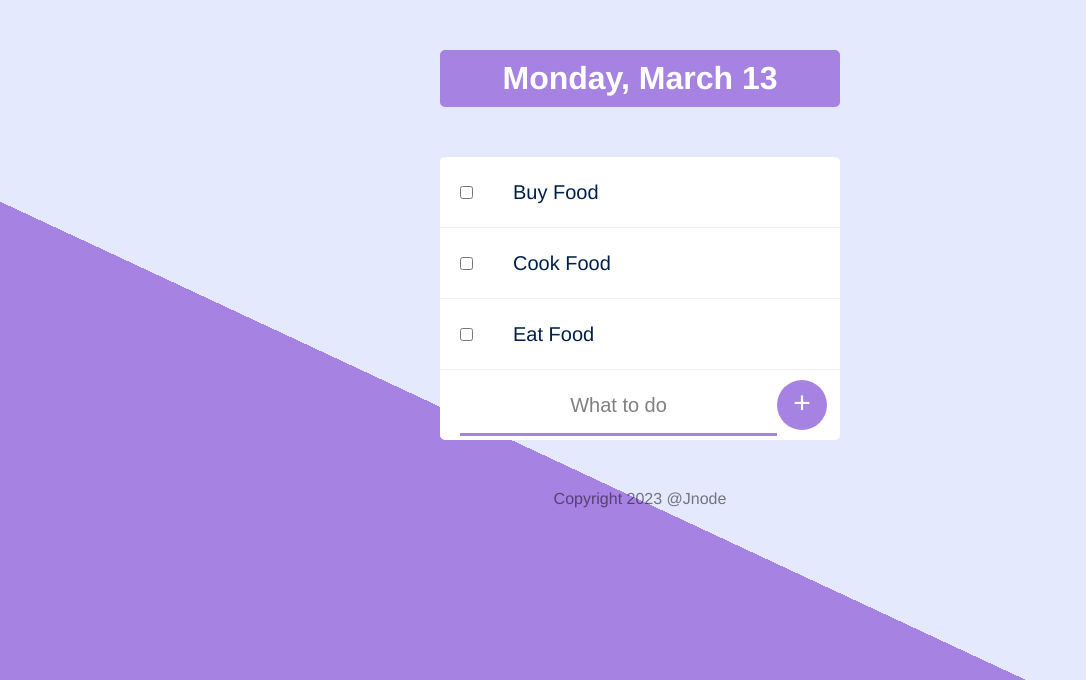
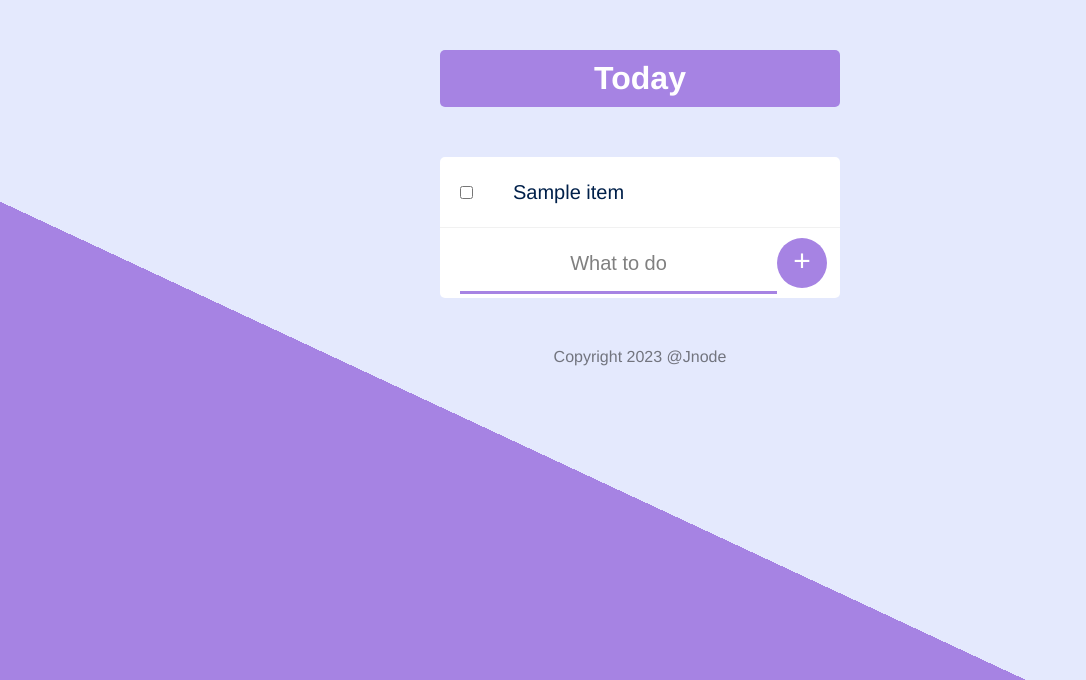
Before and after one commit to Ajay-Kr/todonode, a Node server app: page / in a window 1280 px wide. Shown: the top 680 px of the page, without its empty margins (0-1086 px from the left). Run offline with Node 20, Linux system fonts and the light colour scheme; tables that the repository leaves empty hold one stand-in row (values such as "Sample post"); some libraries are stand-ins or nearby versions.

Commit message:
Added MongoDB datase

```diff
--- a/index.js
+++ b/index.js
@@ -1,5 +1,7 @@
 const express = require('express');
 const bodyParser = require('body-parser');
+const mongoose = require('mongoose');
+const _ = require('lodash');
 const date = require(__dirname+'/date.js');
 
 const app = express();
@@ -8,40 +10,200 @@ app.use(express.static("public"));
 
 app.set('view engine', 'ejs');
 
-const items = ['Buy Food', 'Cook Food', 'Eat Food'];
-const workItems = [];
+const itemsArray = [];
+
+// mongoose
+main().catch(err => console.log(err));
+
+async function main() {
+  await mongoose.connect('mongodb://127.0.0.1:27017/todolistDB')
+    .then(() => { "Connected to DB..." })
+    .catch((err) => console.log(err));
+
+  // const itemsSchema = {
+  //   name: String,
+  // };
+
+  // const Item = mongoose.model("Item", itemsSchema);
+
+  // const item1 = new Item({
+  //   name: "New task"
+  // });
+  // const item2 = new Item({
+  //   name: "Hit the + button to add new item."
+  // });
+  // const item3 = new Item({
+  //   name: "<-- Hit this to delete an item"
+  // });
+  // const defaultItems = [item1, item2, item3];
+
+  // Item.insertMany(defaultItems)
+  //   .then(() => console.log("Successfully saved default items to DB."))
+  //   .catch((err) => console.log(err));
+
+  // Item.find()
+  //   .then((foundItems) => {
+  //     foundItems.forEach((item) => console.log(item))
+  //   })
+  //   .catch((err) => console.log(err));
+
+  // mongoose.connection.close();
+}
+
+const itemsSchema = {
+    name: String,
+  };
+
+const Item = mongoose.model("Item", itemsSchema);
+
+const item1 = new Item({
+    name: "New task"
+  });
+const item2 = new Item({
+  name: "Hit the + button to add new item."
+});
+const item3 = new Item({
+  name: "<-- Hit this to delete an item"
+});
+const defaultItems = [item1, item2, item3];
+
+const listScheme = {
+  name: String,
+  items: [itemsSchema]
+};
+const List = mongoose.model('List', listScheme);
+
 
 app.get('/', (req, res) => {
-  let day = date.getDate();
-  res.render('list', {listTitle: day, newListItem: items});
+  const day = date.getDate();
+
+  Item.find()
+    .then((foundItems) => {
+      // foundItems.forEach((item) => console.log(item))
+      if(foundItems.length === 0) {
+        Item.insertMany(defaultItems)
+          .then(() => console.log("Successfully saved default items to DB."))
+          .catch((err) => console.log(err));
+      }
+      res.render('list', {listTitle: "Today", newListItem: foundItems});
+    })
+    .catch((err) => console.log(err));
 });
 
 app.post('/', (req, res) => {
-  let item = req.body.newItem;
-  if(req.body.list === 'Work') {
-    workItems.push(item);
-    res.redirect('/work');
+  const itemName = req.body.newItem;
+  const listName = req.body.list;
+
+  const item = new Item({
+    name: itemName
+  });
+
+  if(listName === "Today") {
+    item.save()
+      .then(() => console.log("Successfully added new item."))
+      .catch((err) => console.log(err));
+      res.redirect('/');
   } else {
-    items.push(item);
-    res.redirect('/');
+    List.findOne({name: listName})
+      .then((foundList) => {
+        foundList.items.push(item);
+        foundList.save();
+        res.redirect('/'+listName);
+      })
+      .catch((err) => {
+        console.log(err);
+      });
   }
 });
 
-app.get('/work', (req, res) => {
-  res.render('list', {listTitle: 'Work List', newListItem: workItems});
+app.post('/delete', (req, res) => {
+  const checkedItemId = req.body.checkbox;
+  const listName = req.body.listName;
+
+  if(listName === "Today") {
+    Item.findByIdAndRemove(checkedItemId)
+      .then((toRemove) => {
+        toRemove;
+        console.log("Item deleted")
+      })
+      .catch((err) => console.log(err));
+
+    res.redirect('/');
+  } else {
+    List.findOneAndUpdate({name: listName}, {$pull: {items: {_id: checkedItemId}}})
+      .then(() => {
+        res.redirect('/' + listName);
+      })
+      .catch((err) => {
+        console.log(err);
+      })
+  }
+
+  // Item.deleteOne({_id: checkedItemId})
+  //   .then(() => console.log("Item deleted"))
+  //   .catch((err) => console.log(err));
+
 });
 
-app.post('/work', (req, res) => {
-  let item = req.body.newItem;
-  workItems.push(item);
+app.get('/:customListName', (req, res) => {
+  const customListName = _.capitalize(req.params.customListName);
 
-  res.redirect('/work');
-});
+  List.findOne({ name: customListName })
+    .then((foundList) => {
+      if(!foundList) {
+        // Create a new list
+        const list = new List({
+          name: customListName,
+          items: defaultItems
+        });
+        list.save();
+        console.log("Created the list");
+        res.redirect("/"+customListName);
+      }
+      else {
+        // show an existing list
+        res.render('list', { listTitle: foundList.name, newListItem: foundList.items })
+      }
+    })
+    .catch((err) => {
+      console.log(err);
+    });
+})
 
-app.get('/about', (req, res) => {
-  res.render('about');
-});
+// const items = ['Buy Food', 'Cook Food', 'Eat Food'];
+// const workItems = [];
+
+// app.get('/', (req, res) => {
+//   let day = date.getDate();
+//   res.render('list', {listTitle: day, newListItem: items});
+// });
+
+// app.post('/', (req, res) => {
+//   let item = req.body.newItem;
+//   if(req.body.list === 'Work') {
+//     workItems.push(item);
+//     res.redirect('/work');
+//   } else {
+//     items.push(item);
+//     res.redirect('/');
+//   }
+// });
+
+// app.get('/work', (req, res) => {
+//   res.render('list', {listTitle: 'Work List', newListItem: workItems});
+// });
+
+// app.post('/work', (req, res) => {
+//   let item = req.body.newItem;
+//   workItems.push(item);
+
+//   res.redirect('/work');
+// });
+
+// app.get('/about', (req, res) => {
+//   res.render('about');
+// });
 
 app.listen('3000', () => {
-  console.log('Server started at port 3000.');
+  console.log('Server listning at port 3000...');
 })
--- a/package.json
+++ b/package.json
@@ -11,6 +11,8 @@
   "dependencies": {
     "body-parser": "^1.20.2",
     "ejs": "^3.1.8",
-    "express": "^4.18.2"
+    "express": "^4.18.2",
+    "lodash": "^4.17.21",
+    "mongoose": "^7.0.1"
   }
 }
--- a/public/css/styles.css
+++ b/public/css/styles.css
@@ -52,7 +52,7 @@ p {
   color: #00204A;
 }
 
-form {
+form.item {
   text-align: center;
   margin-left: 20px;
 }
--- a/views/list.ejs
+++ b/views/list.ejs
@@ -5,12 +5,22 @@
 </div>
 
 <div class="box">
-  <% for(let i = 0; i < newListItem.length; i++) { %>
-  <div class="item">
-    <input type="checkbox" />
-    <p><%= newListItem[i] %></>
-  </div>
-  <% } %>
+  <% newListItem.forEach((item) => { %>
+    <form action="/delete" method="post">
+      <div class="item">
+        <input type="checkbox" name="checkbox" value="<%= item._id %>" onChange="this.form.submit()" />
+        <p><%= item.name %></p>
+      </div>
+      <input type="hidden" name="listName" value="<%= listTitle %>" > </input>
+    </form>
+  <% }) %>
+
+  <% /* for(let i = 0; i < newListItem.length; i++) { %>
+    <div class="item">
+      <input type="checkbox" />
+      <p><%= item.name %></>
+    </div>
+  <% } */ %>
 
   <form class="item" action="/" method="post">
     <input type="text" name="newItem" placeholder="What to do" autofocus="true" autocomplete="false" />
```
Also changed, not shown: 1 other file.
